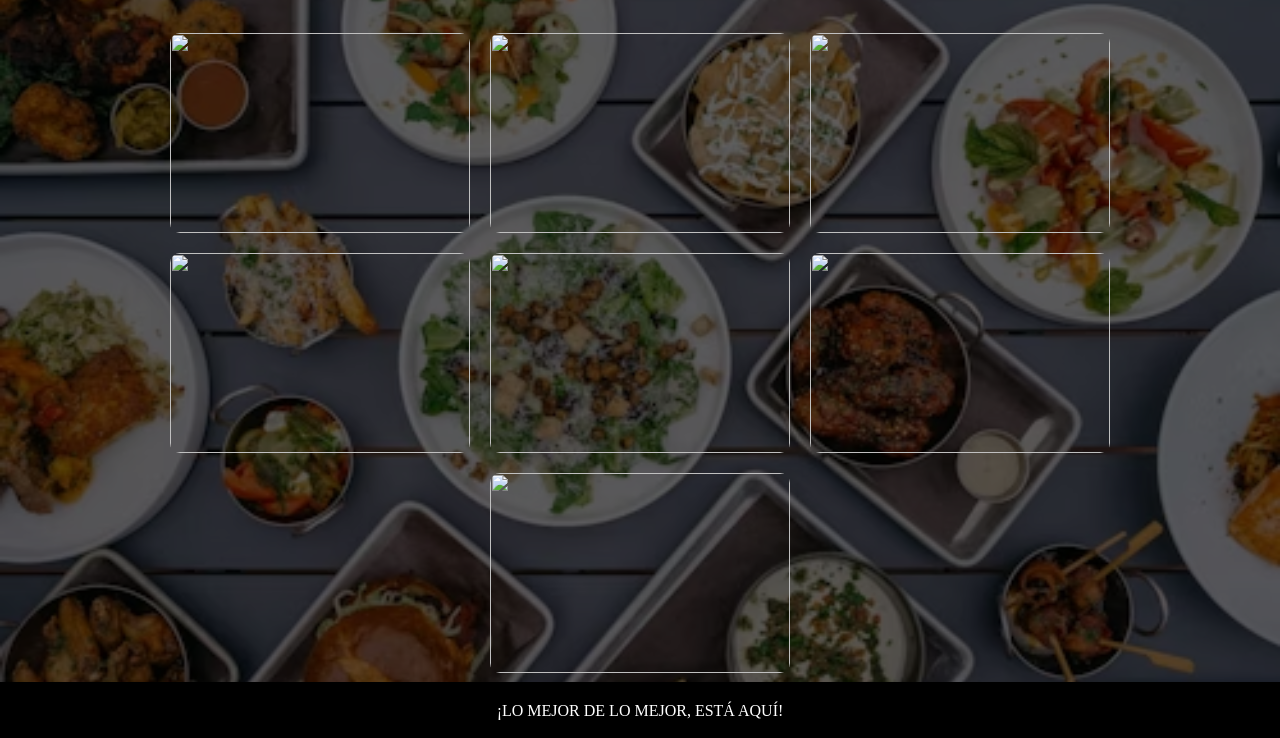
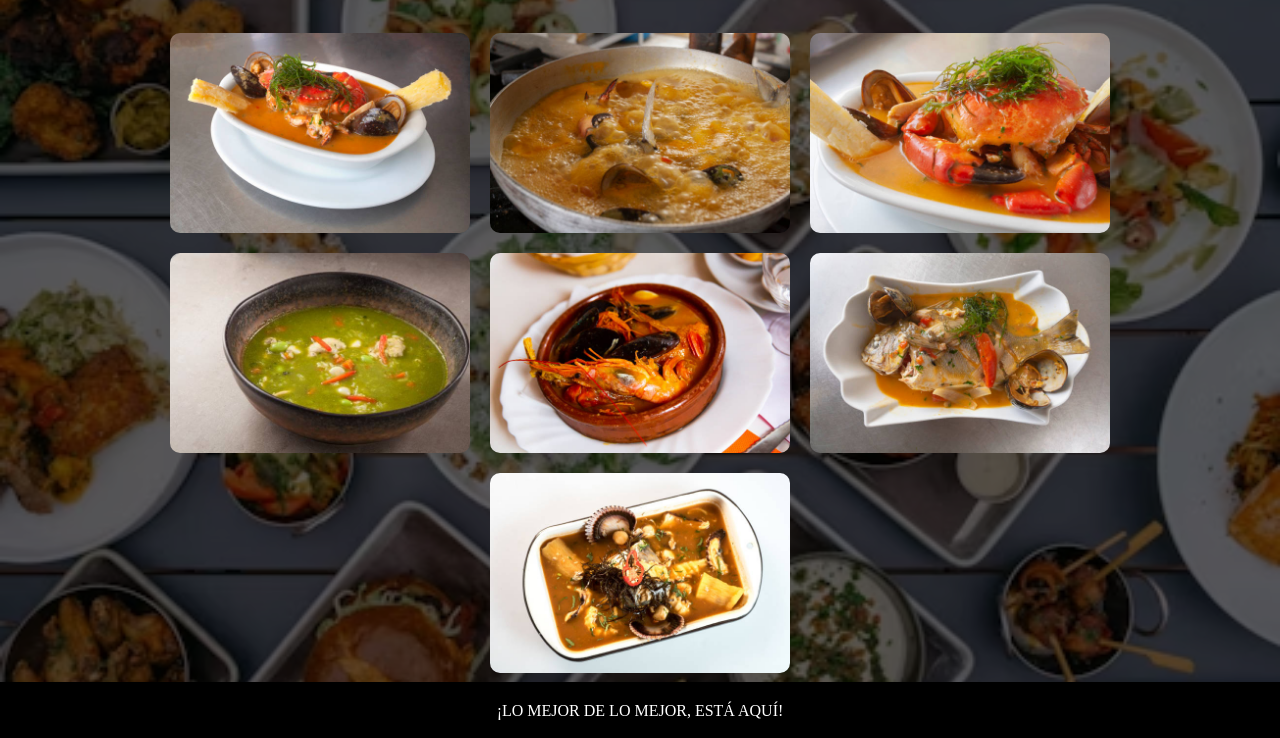
Before and after one commit to Gabriel548-af/Gabriel548-af, a plain HTML site: page galeria.html in a window 1280 px wide. Shown: the part 60-798 px from the top of the page. Drawn offline with Linux system fonts and the light colour scheme; files whose address does not match are found by name.

Commit message:
Fix image paths and clean up HTML structure
Updated image sources in the gallery section and ensured proper HTML structure.

```diff
--- a/galeria.html
+++ b/galeria.html
@@ -26,13 +26,13 @@
 
     <div class="galeria">
 
-        <img src="img/imagen1.jpg">
-        <img src="img/imagen2.jpg">
-        <img src="img/imagen3.jpg">
-        <img src="img/imagen4.jpg">
-        <img src="img/imagen5.jpg">
-        <img src="img/imagen6.jpg">
-        <img src="img/imagen7.jpg">
+        <img src="imagen1.jpg">
+        <img src="imagen2.jpg">
+        <img src="imagen3.jpg">
+        <img src="imagen4.jpg">
+        <img src="imagen5.jpg">
+        <img src="imagen6.jpg">
+        <img src="imagen7.jpg">
 
     </div>
     <div class="texto-galeria">
```
